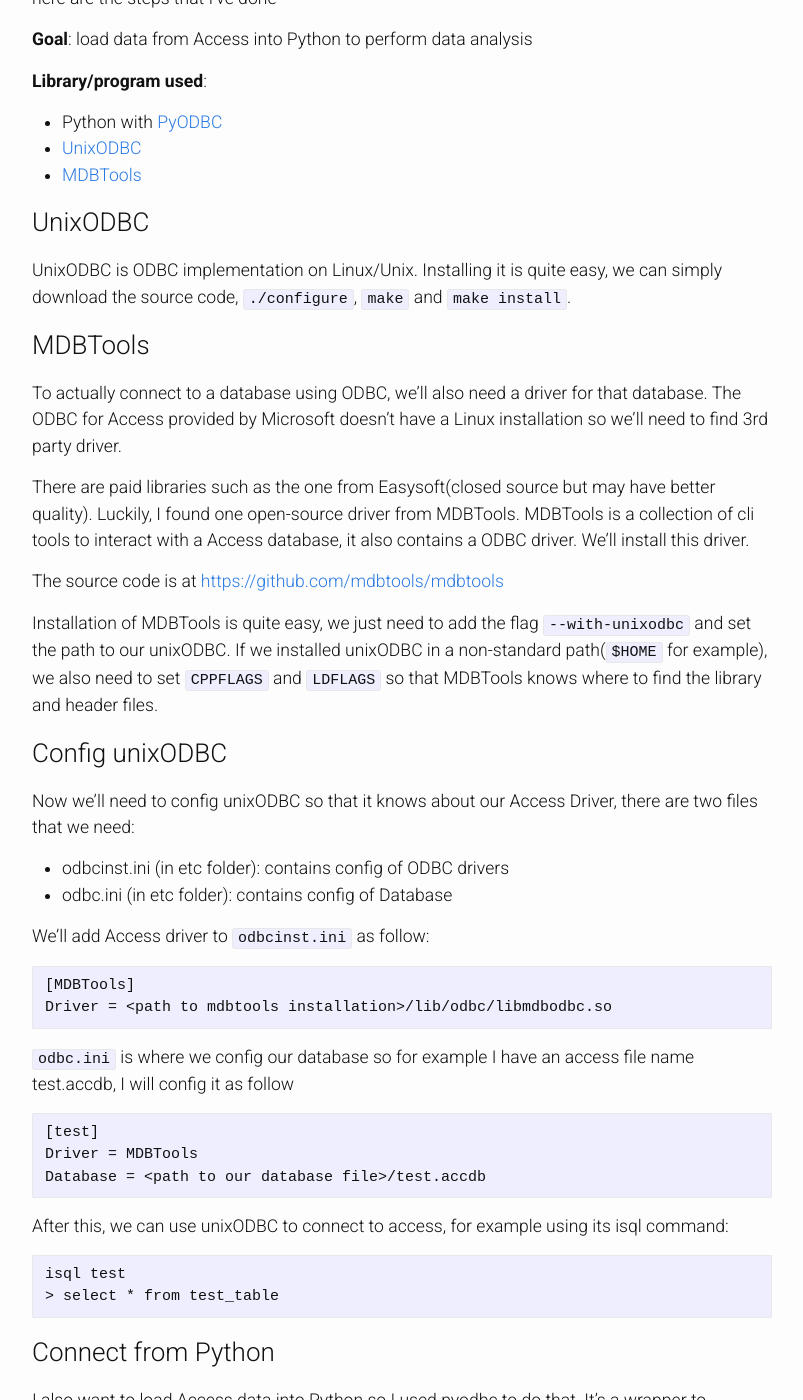
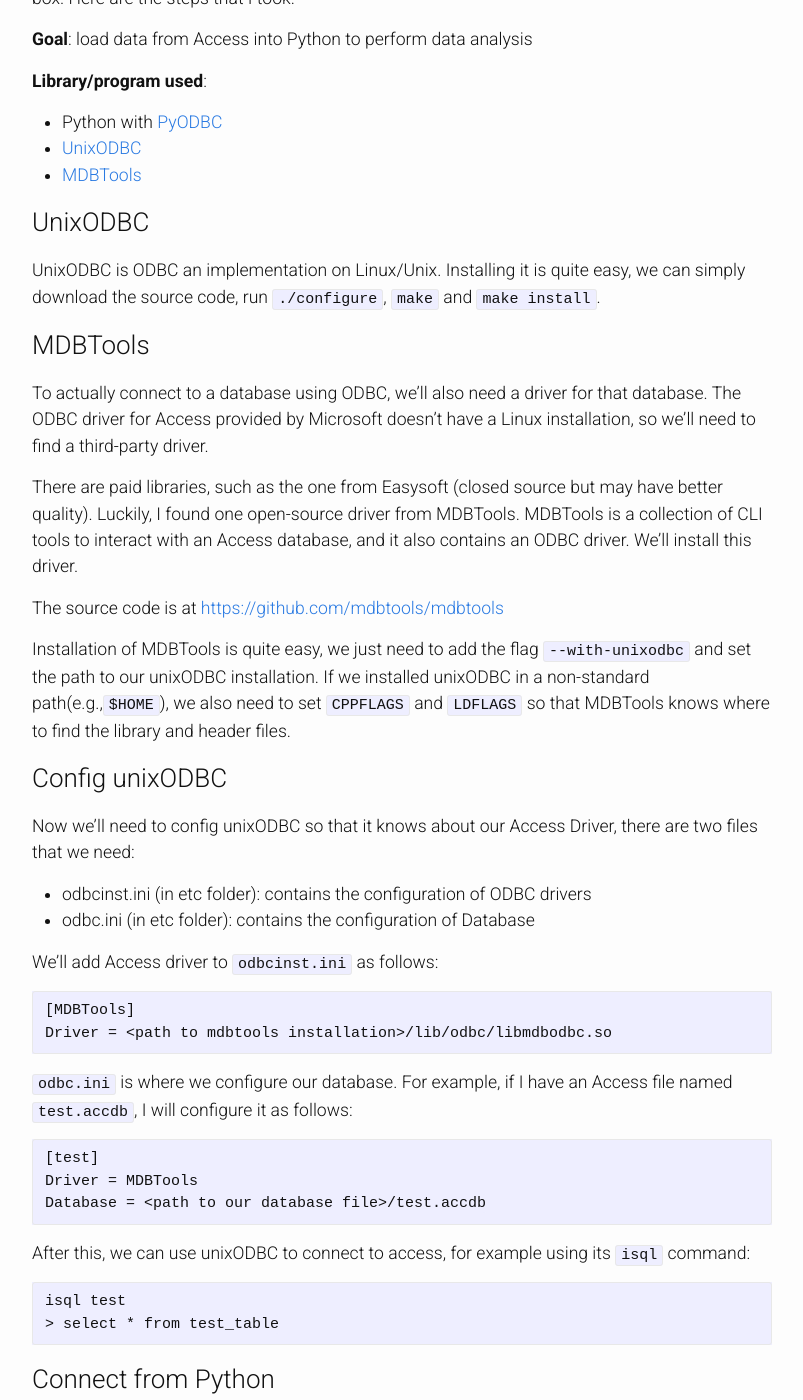
Before and after one commit to zinh/zinh.github.io, a Jekyll site: the page built from _posts/2023-06-07-Linux-ODBC-and-Microsoft-Access.markdown, in a window 1280 px wide and 1400 px high, scrolled down 246 px. Shown: the whole window, without its empty margins (238-1041 px from the left). Built offline with Jekyll 4.4.1, drawn with Linux system fonts in a browser that asks for light colours; some of the changed text lies outside the part shown.

Commit message:
fix typo

````diff
--- a/_posts/2023-06-07-Linux-ODBC-and-Microsoft-Access.markdown
+++ b/_posts/2023-06-07-Linux-ODBC-and-Microsoft-Access.markdown
@@ -7,7 +7,7 @@
 categories: misc
 ---
 
-The other day I need to do some data analysis from a Microsoft Access file in my FreeBSD box, here are the steps that I've done
+The other day I needed to do some data analysis from a Microsoft Access file on my FreeBSD box. Here are the steps that I took.
 
 __Goal__: load data from Access into Python to perform data analysis
 
@@ -19,33 +19,33 @@
 
 ### UnixODBC
 
-UnixODBC is ODBC implementation on Linux/Unix. Installing it is quite easy, we can simply download the source code, `./configure`, `make` and `make install`.
+UnixODBC is ODBC an implementation on Linux/Unix. Installing it is quite easy, we can simply download the source code, run `./configure`, `make` and `make install`.
 
 ### MDBTools
 
-To actually connect to a database using ODBC, we'll also need a driver for that database. The ODBC for Access provided by Microsoft doesn't have a Linux installation so we'll need to find 3rd party driver.
+To actually connect to a database using ODBC, we'll also need a driver for that database. The ODBC driver for Access provided by Microsoft doesn't have a Linux installation, so we'll need to find a third-party driver.
 
-There are paid libraries such as the one from Easysoft(closed source but may have better quality). Luckily, I found one open-source driver from MDBTools. MDBTools is a collection of cli tools to interact with a Access database, it also contains a ODBC driver. We'll install this driver.
+There are paid libraries, such as the one from Easysoft (closed source but may have better quality). Luckily, I found one open-source driver from MDBTools. MDBTools is a collection of CLI tools to interact with an Access database, and it also contains an ODBC driver. We'll install this driver.
 
 The source code is at [https://github.com/mdbtools/mdbtools](https://github.com/mdbtools/mdbtools)
 
-Installation of MDBTools is quite easy, we just need to add the flag `--with-unixodbc` and set the path to our unixODBC. If we installed unixODBC in a non-standard path(`$HOME` for example), we also need to set `CPPFLAGS` and `LDFLAGS` so that MDBTools knows where to find the library and header files.
+Installation of MDBTools is quite easy, we just need to add the flag `--with-unixodbc` and set the path to our unixODBC installation. If we installed unixODBC in a non-standard path(e.g.,`$HOME`), we also need to set `CPPFLAGS` and `LDFLAGS` so that MDBTools knows where to find the library and header files.
 
 ### Config unixODBC
 
 Now we'll need to config unixODBC so that it knows about our Access Driver, there are two files that we need:
 
-- odbcinst.ini (in etc folder): contains config of ODBC drivers
-- odbc.ini (in etc folder): contains config of Database
+- odbcinst.ini (in etc folder): contains the configuration of ODBC drivers
+- odbc.ini (in etc folder): contains the configuration of Database
 
-We'll add Access driver to `odbcinst.ini` as follow:
+We'll add Access driver to `odbcinst.ini` as follows:
 
 ```
 [MDBTools]
 Driver = <path to mdbtools installation>/lib/odbc/libmdbodbc.so
 ```
 
-`odbc.ini` is where we config our database so for example I have an access file name test.accdb, I will config it as follow
+`odbc.ini` is where we configure our database. For example, if I have an Access file named `test.accdb`, I will configure it as follows:
 
 ```
 [test]
@@ -53,7 +53,7 @@
 Database = <path to our database file>/test.accdb
 ```
 
-After this, we can use unixODBC to connect to access, for example using its isql command:
+After this, we can use unixODBC to connect to access, for example using its `isql` command:
 
 ```
 isql test
@@ -62,18 +62,18 @@
 
 ### Connect from Python
 
-I also want to load Access data into Python so I used pyodbc to do that. It's a wrapper to unixODBC so we'll need unixODBC installed before we can actually run pyodbc.
+I also wanted to load Access data into Python so I used pyodbc to do that. It's a wrapper for unixODBC so we'll need unixODBC installed before we can actually run `pyodbc`.
 
-To check if pyodbc can actually load unixODBC, we need to import it
+To check if `pyodbc` can actually load unixODBC, we need to import it:
 
 ```python
 # pip install pyodbc
 import pyodbc
 ```
 
-If there is error such as `ImportError: Shared object "libodbc.so.2" not found, required by "pyodbc.cpython-310.so"`, we need to check our unixODBC installation. If we installed it in a non-standard folder, we can set the LD_LIBRARY_PATH environment variable to our unixODBC's lib folder.
+If there is an error such as `ImportError: Shared object "libodbc.so.2" not found, required by "pyodbc.cpython-310.so"`, we need to check our unixODBC installation. If we installed it in a non-standard folder, we can set the LD_LIBRARY_PATH environment variable to our unixODBC's `lib` folder.
 
-After properly import pyodbc, we can read our Access database as follow:
+After properly import `pyodbc`, we can read our Access database as follows:
 
 ```python
 import pyodbc
@@ -82,14 +82,14 @@
 cursor = con.cursor()
 cursor.execute('SELECT * FROM test_table').fetchone()
 
-# we can even load our Access data into Pandas dataframe
+# we can even load our Access data into a Pandas dataframe
 import pandas as pd
 df = pd.read_sql('SELECT * FROM test_table', con)
 ```
 
 ### Conclusion
 
-Although I can connect and load data from Access, sometimes I get some weird errors from pyodbc(or MDBTools). My suggestion is as soon as we can load Access data, save it to other natively supported database systems on Linux such as sqlite. It's easy to do that from pandas
+Although I can connect and load data from Access, sometimes I get some weird errors from pyodbc (or MDBTools). My suggestion is to save the Access data to other natively supported database systems on Linux, such as SQLite, as soon as we can load it. It's easy to do that from pandas.
 
 ```python
 import pyodbc
````
